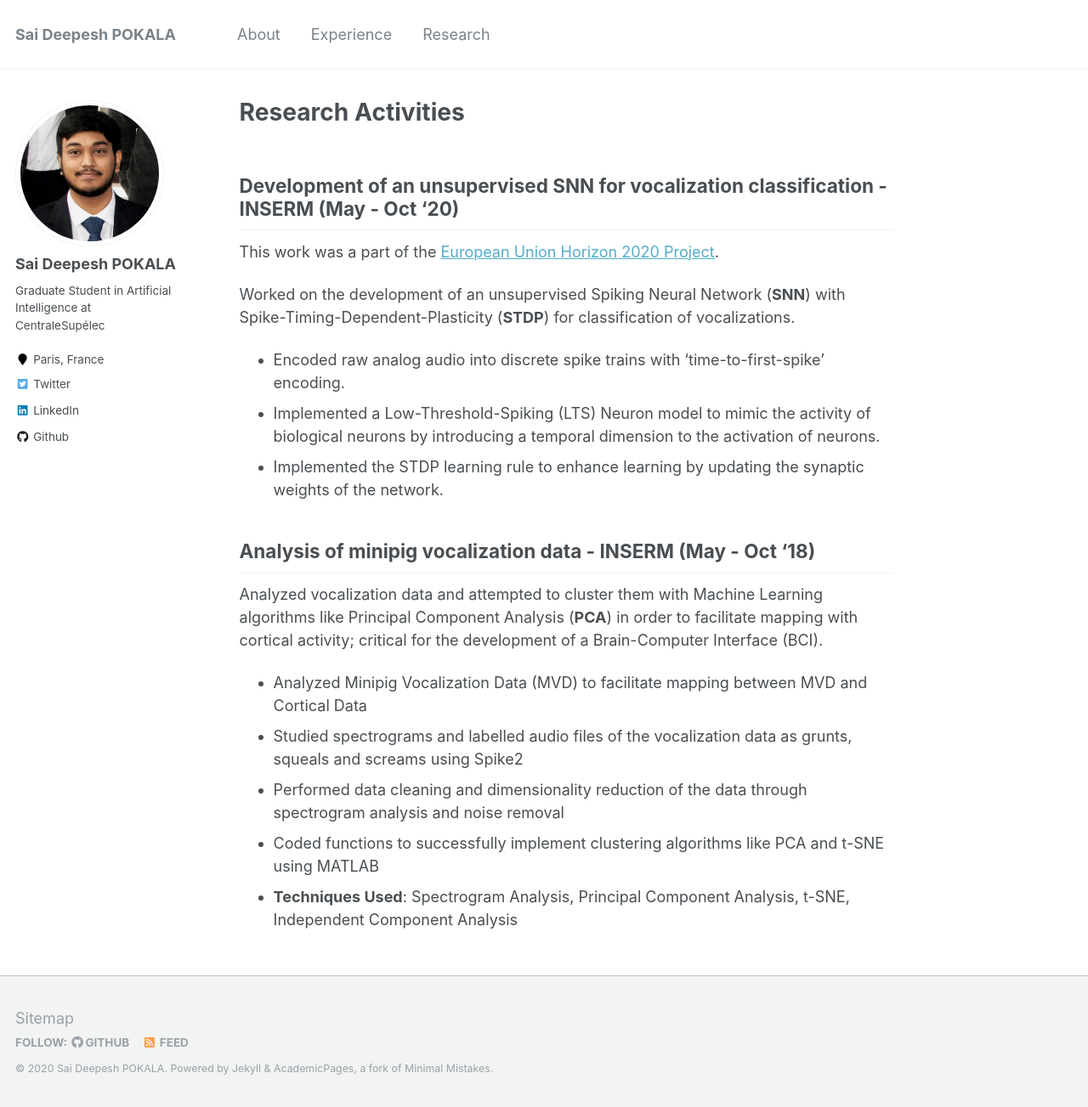
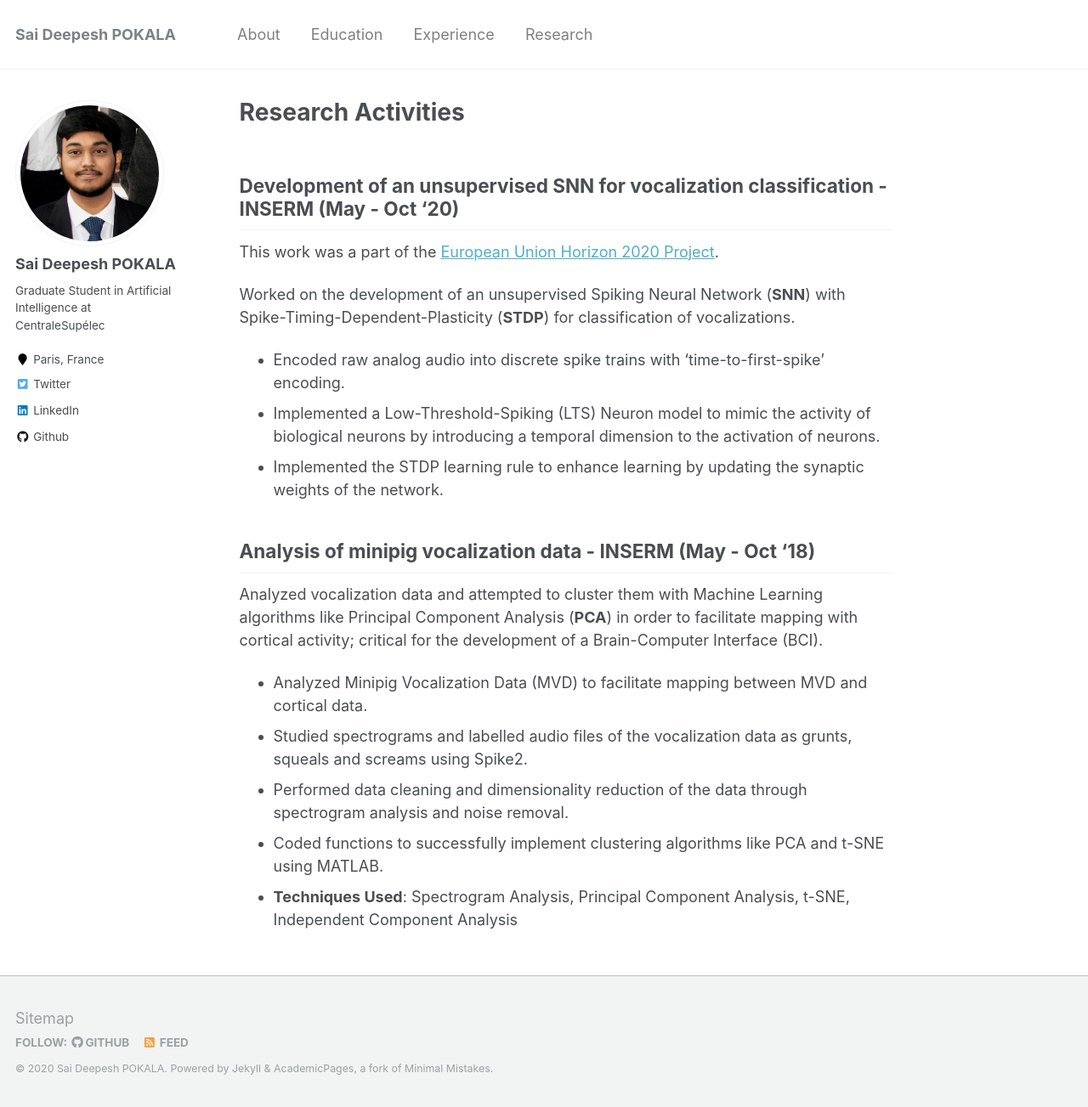
Before and after one commit to saideepesh/saideepesh.github.io, a Jekyll site: the page built from _pages/research.md, in a window 1280 px wide and 1303 px high. Shown: the whole window at 85% size. Built offline with Jekyll 4.4.1, drawn with Linux system fonts in a browser that asks for light colours.

Commit message:
added education.md

```diff
--- a/_data/navigation.yml
+++ b/_data/navigation.yml
@@ -2,6 +2,9 @@
 main:
   - title: "About"
     url: /about/
+
+  - title: "Education"
+    url: /education/
 
   - title: "Experience"
     url: /experience/
@@ -9,8 +12,7 @@ main:
   - title: "Research"
     url: /research/
 
-  # - title: "Teaching"
-  #   url: /teaching/
+
   #
   # - title: "Portfolio"
   #   url: /portfolio/
--- a/_pages/research.md
+++ b/_pages/research.md
@@ -20,8 +20,8 @@ Worked on the development of an unsupervised Spiking Neural Network (**SNN**) wi
 
 Analyzed vocalization data and attempted to cluster them with Machine Learning algorithms like Principal Component Analysis (**PCA**) in order to facilitate mapping with cortical activity; critical for the development of a Brain-Computer Interface (BCI).
 
-- Analyzed Minipig Vocalization Data (MVD) to facilitate mapping between MVD and Cortical Data
-- Studied spectrograms and labelled audio files of the vocalization data as grunts, squeals and screams using Spike2
-- Performed data cleaning and dimensionality reduction of the data through spectrogram analysis and noise removal
-- Coded functions to successfully implement clustering algorithms like PCA and t-SNE using MATLAB
+- Analyzed Minipig Vocalization Data (MVD) to facilitate mapping between MVD and cortical data.
+- Studied spectrograms and labelled audio files of the vocalization data as grunts, squeals and screams using Spike2.
+- Performed data cleaning and dimensionality reduction of the data through spectrogram analysis and noise removal.
+- Coded functions to successfully implement clustering algorithms like PCA and t-SNE using MATLAB.
 - **Techniques Used**: Spectrogram Analysis, Principal Component Analysis, t-SNE, Independent Component Analysis
```
Also changed, not shown: _pages/about.md (+3 -1 lines), _pages/education.md (added, +12 -0 lines).
